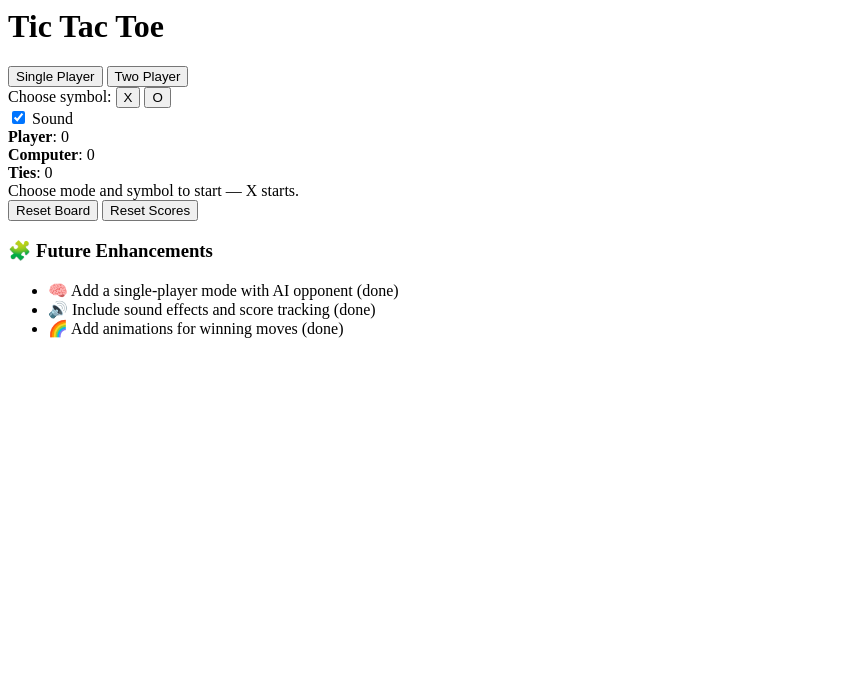
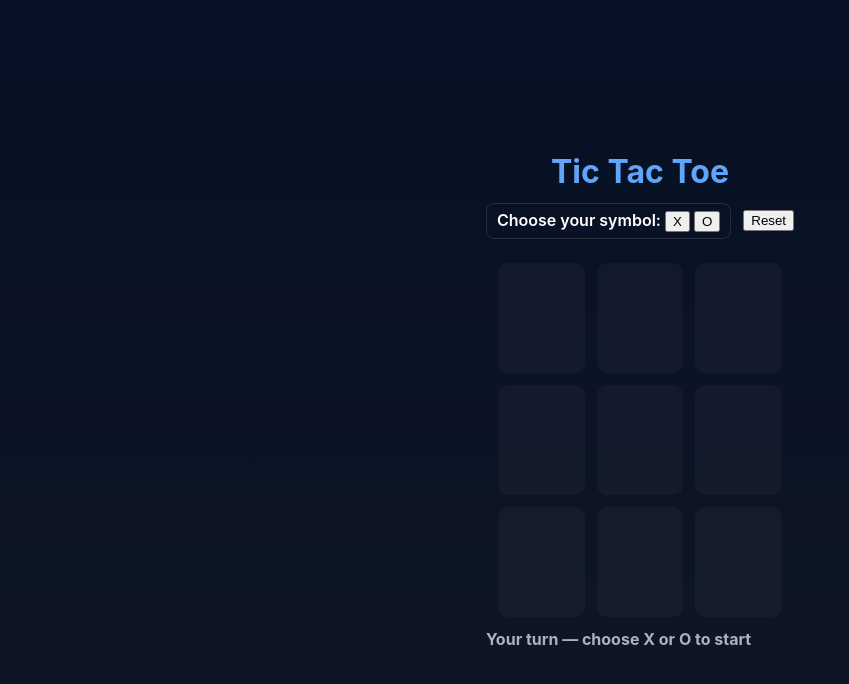
Before and after one commit to Jr1713/Tic-Tac-Toe-Game, a plain HTML site: page index.html in a window 1280 px wide. Shown: the whole page, without its empty margins (0-849 px from the left). Drawn offline with Linux system fonts and the light colour scheme.

Commit message:
Update index.html

```diff
--- a/index.html
+++ b/index.html
@@ -1,58 +1,41 @@
-<div class="ttt-app">
-  <h1>Tic Tac Toe</h1>
+<!DOCTYPE html>
+<html lang="en">
+<head>
+  <meta charset="utf-8" />
+  <meta name="viewport" content="width=device-width, initial-scale=1" />
+  <title>Tic Tac Toe</title>
+  <link rel="stylesheet" href="style.css" />
+</head>
+<body>
+  <main class="container">
+    <h1>Tic Tac Toe</h1>
 
-  <div class="controls">
-    <div class="modes">
-      <button id="modeSingle" class="mode-btn active">Single Player</button>
-      <button id="modeTwo" class="mode-btn">Two Player</button>
-    </div>
+    <section class="controls">
+      <div class="choice">
+        <label>Choose your symbol:</label>
+        <button id="chooseX" class="choice-btn active">X</button>
+        <button id="chooseO" class="choice-btn">O</button>
+      </div>
+      <button id="reset" class="reset-btn">Reset</button>
+    </section>
 
-    <div class="choose">
-      <span>Choose symbol:</span>
-      <button id="chooseX" class="choice active">X</button>
-      <button id="chooseO" class="choice">O</button>
-    </div>
+    <section id="game" class="game">
+      <div id="board" class="board">
+        <div class="cell" data-index="0"></div>
+        <div class="cell" data-index="1"></div>
+        <div class="cell" data-index="2"></div>
+        <div class="cell" data-index="3"></div>
+        <div class="cell" data-index="4"></div>
+        <div class="cell" data-index="5"></div>
+        <div class="cell" data-index="6"></div>
+        <div class="cell" data-index="7"></div>
+        <div class="cell" data-index="8"></div>
+      </div>
+    </section>
 
-    <div class="toggles">
-      <label class="sound-toggle">
-        <input id="soundToggle" type="checkbox" checked>
-        Sound
-      </label>
-    </div>
-  </div>
+    <div id="message" class="message">Your turn — choose X or O to start</div>
+  </main>
 
-  <div class="scoreboard">
-    <div class="score"><strong id="playerLabel">Player</strong>: <span id="playerScore">0</span></div>
-    <div class="score"><strong id="opponentLabel">Computer</strong>: <span id="opponentScore">0</span></div>
-    <div class="score"><strong>Ties</strong>: <span id="tiesScore">0</span></div>
-  </div>
-
-  <div id="board" class="board" role="grid" aria-label="Tic tac toe board">
-    <div class="cell" data-index="0" role="gridcell" tabindex="0"></div>
-    <div class="cell" data-index="1" role="gridcell" tabindex="0"></div>
-    <div class="cell" data-index="2" role="gridcell" tabindex="0"></div>
-    <div class="cell" data-index="3" role="gridcell" tabindex="0"></div>
-    <div class="cell" data-index="4" role="gridcell" tabindex="0"></div>
-    <div class="cell" data-index="5" role="gridcell" tabindex="0"></div>
-    <div class="cell" data-index="6" role="gridcell" tabindex="0"></div>
-    <div class="cell" data-index="7" role="gridcell" tabindex="0"></div>
-    <div class="cell" data-index="8" role="gridcell" tabindex="0"></div>
-  </div>
-
-  <div class="status-row">
-    <div id="message" class="message">Choose mode and symbol to start — X starts.</div>
-    <div class="actions">
-      <button id="resetBtn" class="action-btn">Reset Board</button>
-      <button id="resetScoresBtn" class="action-btn">Reset Scores</button>
-    </div>
-  </div>
-
-  <section class="future">
-    <h3>🧩 Future Enhancements</h3>
-    <ul>
-      <li>🧠 Add a single-player mode with AI opponent (done)</li>
-      <li>🔊 Include sound effects and score tracking (done)</li>
-      <li>🌈 Add animations for winning moves (done)</li>
-    </ul>
-  </section>
-</div>
+  <script src="script.js"></script>
+</body>
+</html>
```
